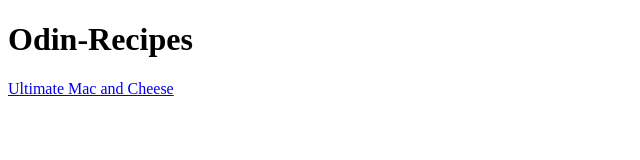
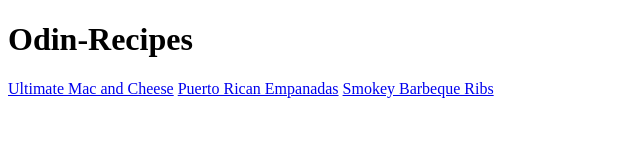
Before and after one commit to trodriguez3/odin-recipes, a plain HTML site: page index.html in a window 1280 px wide. Shown: the whole page, without its empty margins (0-640 px from the left). Drawn offline with Linux system fonts and the light colour scheme.

Commit message:
macncheese.html

```diff
--- a/index.html
+++ b/index.html
@@ -9,5 +9,7 @@
 <body>
     <h1>Odin-Recipes</h1>
     <a href="./recipes/macncheese.html">Ultimate Mac and Cheese</a>
+    <a href="./recipes/Empanadas.html">Puerto Rican Empanadas</a>
+    <a href="./recipes/smokeyribs.html">Smokey Barbeque Ribs</a>
 </body>
 </html>
```
Also changed, not shown: recipes/Empanadas.html (+1 -0 lines), recipes/macncheese.html (+1 -1 lines).
